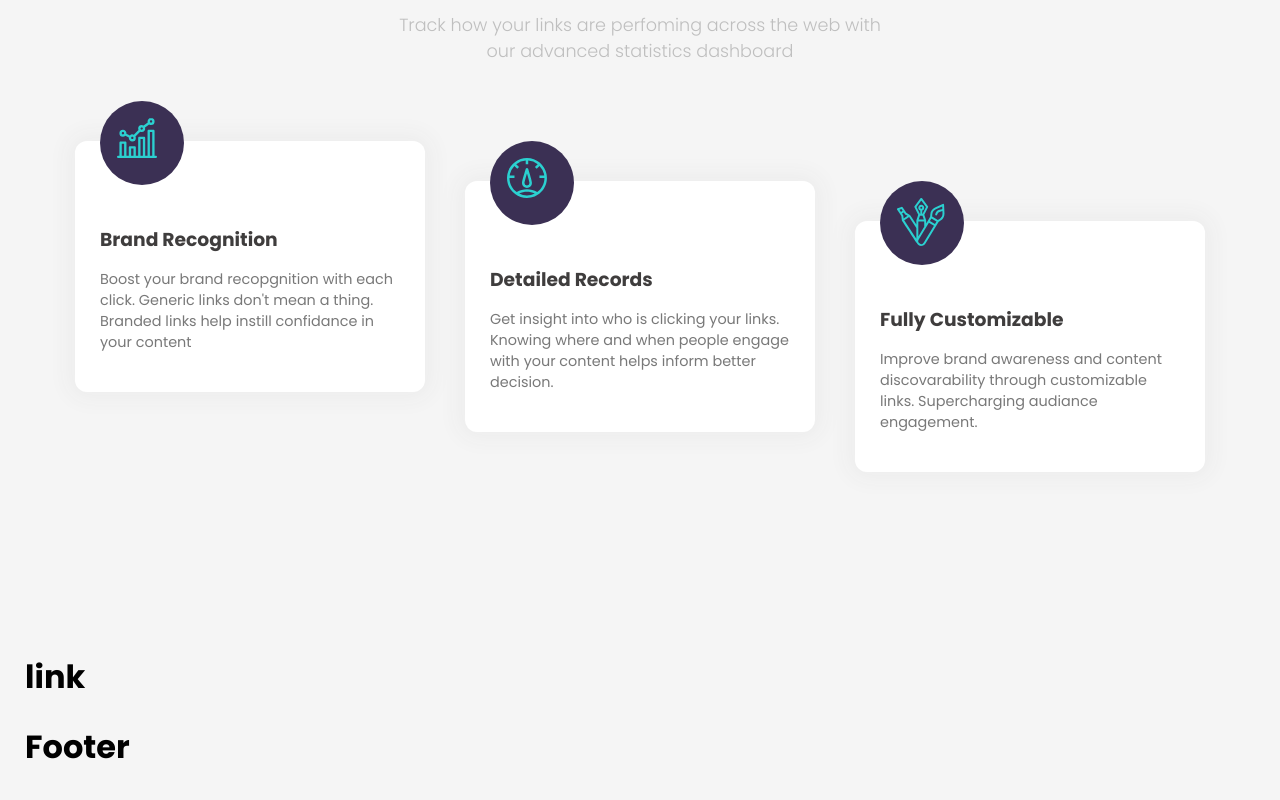
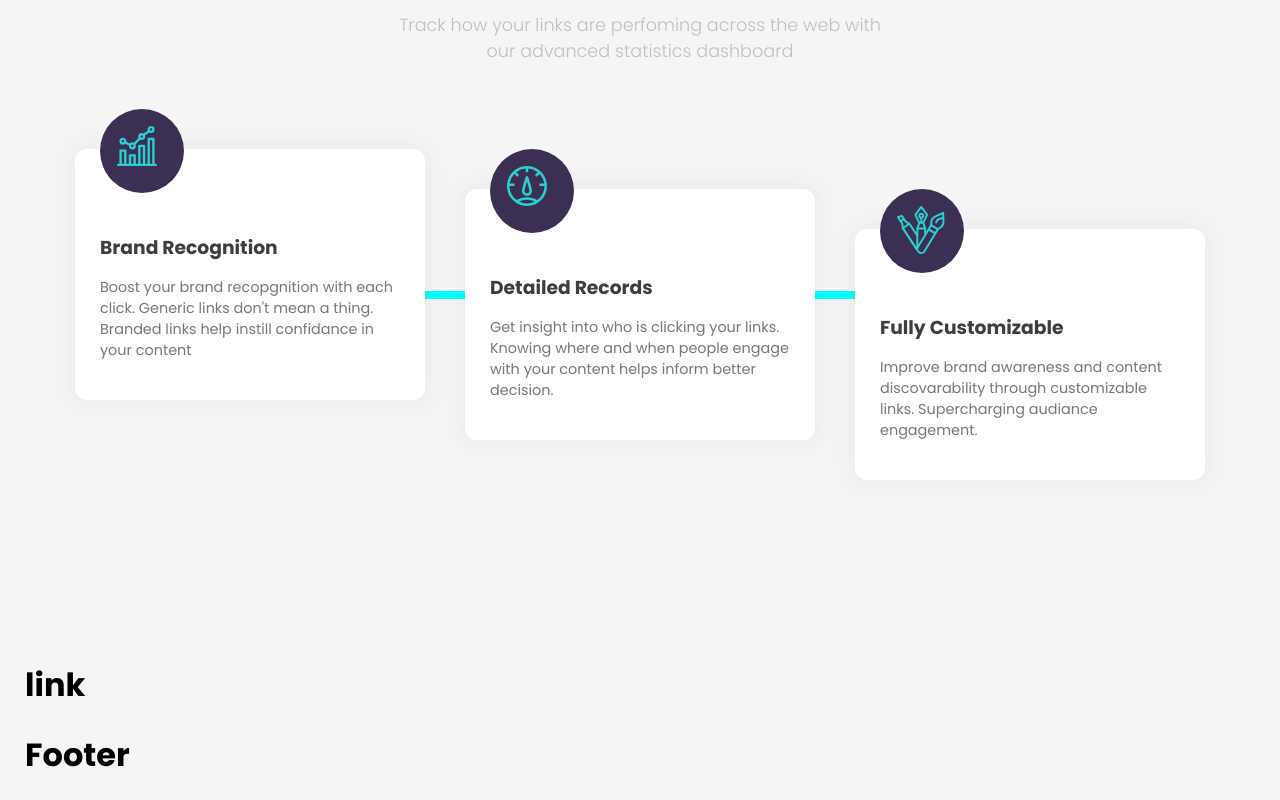
Before and after one commit to 0Kwanele0/url-shortening, a React (Create React App) app: page / in a window 1280 px wide. Shown: the part 1098-1898 px from the top of the page. Built offline with nearby package versions, Linux system fonts and the light colour scheme.

Commit message:
made the link for deco

```diff
--- a/src/components/statistics/Statistics.js
+++ b/src/components/statistics/Statistics.js
@@ -11,6 +11,7 @@ function Statistics() {
             <p className="stats__sub-title">Track how your links are perfoming across
                 the web with our advanced statistics dashboard</p>
             <div className="stats__cards">
+                <div className="stats__line"></div>
                 <div className="indi">
                     <div className="img-cont"><img src={branded} alt="icon" /></div>
                     <h3>Brand Recognition</h3>
--- a/src/components/statistics/styles/statistics.css
+++ b/src/components/statistics/styles/statistics.css
@@ -11,6 +11,30 @@
       -ms-flex-align: center;
           align-items: center;
   text-align: center;
+}
+
+.stats__line {
+  width: 8px;
+  height: 1000px;
+  z-index: -1;
+  background-color: cyan;
+  position: absolute;
+}
+
+@media screen and (min-width: 828px) {
+  .stats__line {
+    display: none;
+  }
+}
+
+@media screen and (min-width: 1220px) {
+  .stats__line {
+    width: 1000PX;
+    height: 8px;
+    position: relative;
+    top: 160px;
+    display: block;
+  }
 }
 
 .stats__title {
@@ -53,10 +77,10 @@
 }
 
 @media screen and (min-width: 1220px) {
-  .stats__cards :nth-child(2) {
+  .stats__cards :nth-child(3) {
     top: 40px;
   }
-  .stats__cards :nth-child(3) {
+  .stats__cards :nth-child(4) {
     top: 80px;
   }
 }
--- a/src/components/statistics/styles/statistics.scss
+++ b/src/components/statistics/styles/statistics.scss
@@ -4,8 +4,22 @@
     flex-direction: column;
     align-items: center;
     text-align: center;
-    @media screen and(min-width: 603px) {
-
+    &__line{
+        width: 8px;
+        height: 1000px;
+        z-index: -1;
+        background-color: cyan;
+        position: absolute;
+        @media screen and(min-width: 828px) {
+            display: none;
+        }
+        @media screen and(min-width: 1220px) {
+            width: 1000PX;
+            height: 8px;
+            position: relative;
+            top: 160px;
+            display: block;
+        }
     }
     &__title{
         font-weight: 800;
@@ -32,10 +46,10 @@
         flex-wrap: wrap;
         justify-content: center;
         @media screen and(min-width: 1220px) {
-            :nth-child(2){
+            :nth-child(3){
                 top: 40px;
             }
-            :nth-child(3){
+            :nth-child(4){
                 top: 80px;
             }
         }
```
Also changed, not shown: 1 other file (tests, documents, lock files or other folders).
